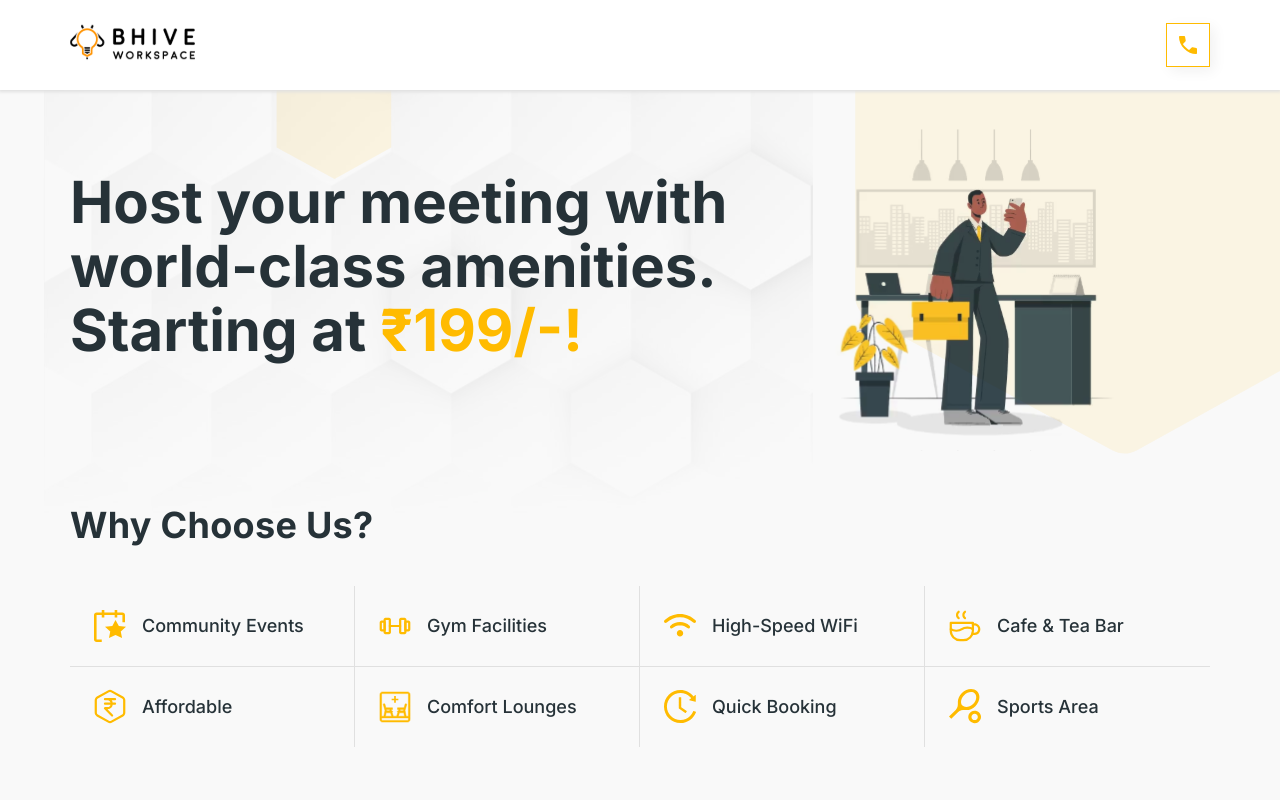
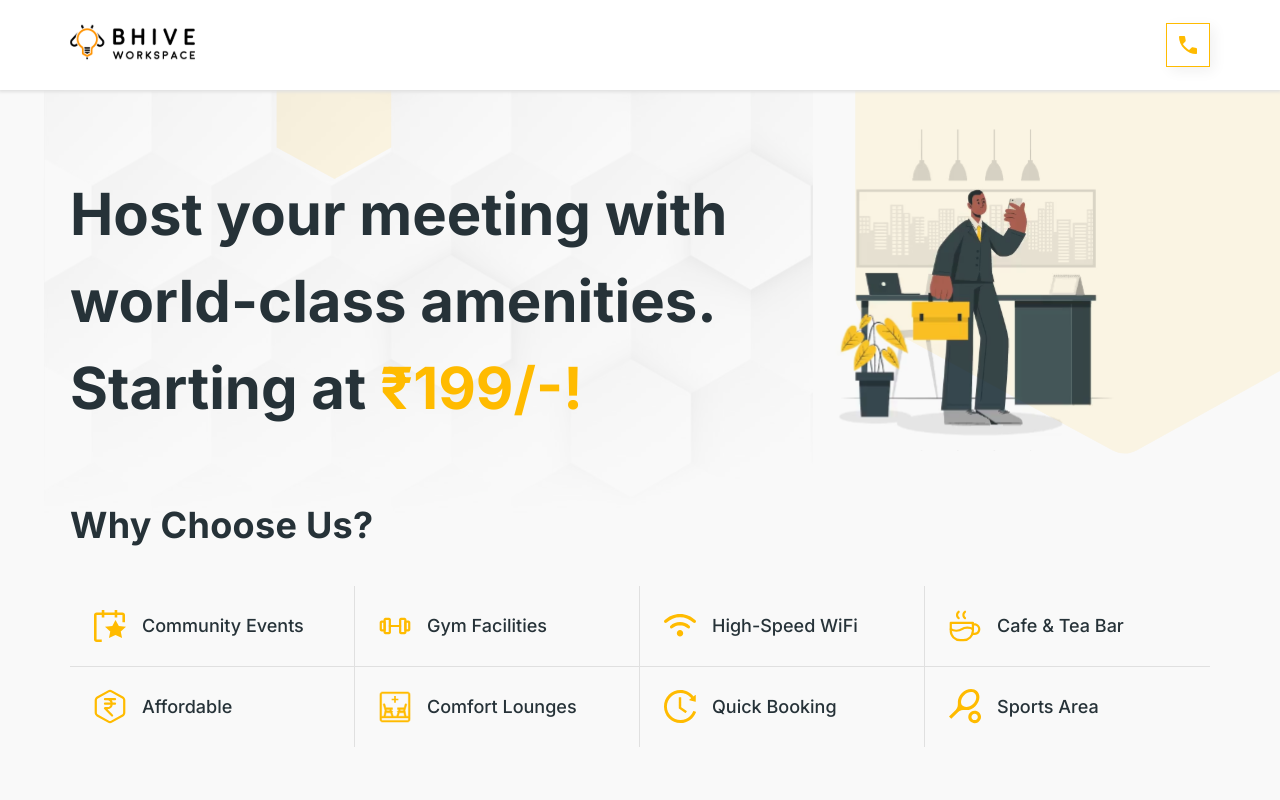
Before and after one commit to shanu-wayHigh/CoSpaceSeatBooking, a React (Create React App) app: page / in a window 1280 px wide. Shown: the top 800 px of the page. Built offline with nearby package versions, Linux system fonts and the light colour scheme; no server answers.

Commit message:
few fixes

```diff
--- a/src/styles/banner.scss
+++ b/src/styles/banner.scss
@@ -22,6 +22,7 @@
     left: 0;
     font-size: 58px;
     margin: 0;
+    line-height: 1.5;
 
     @media screen and (min-width: 1201px) and (max-width: 1240px) {
       left: 20px;
--- a/src/styles/spaceOverview.scss
+++ b/src/styles/spaceOverview.scss
@@ -149,7 +149,7 @@
         border-radius: 6px;
         @include flex-center;
         justify-content: space-between;
-        padding: 9px 12px;
+        padding: 9px 10px;
         width: 100%;
         &:hover {
           cursor: pointer;
```
